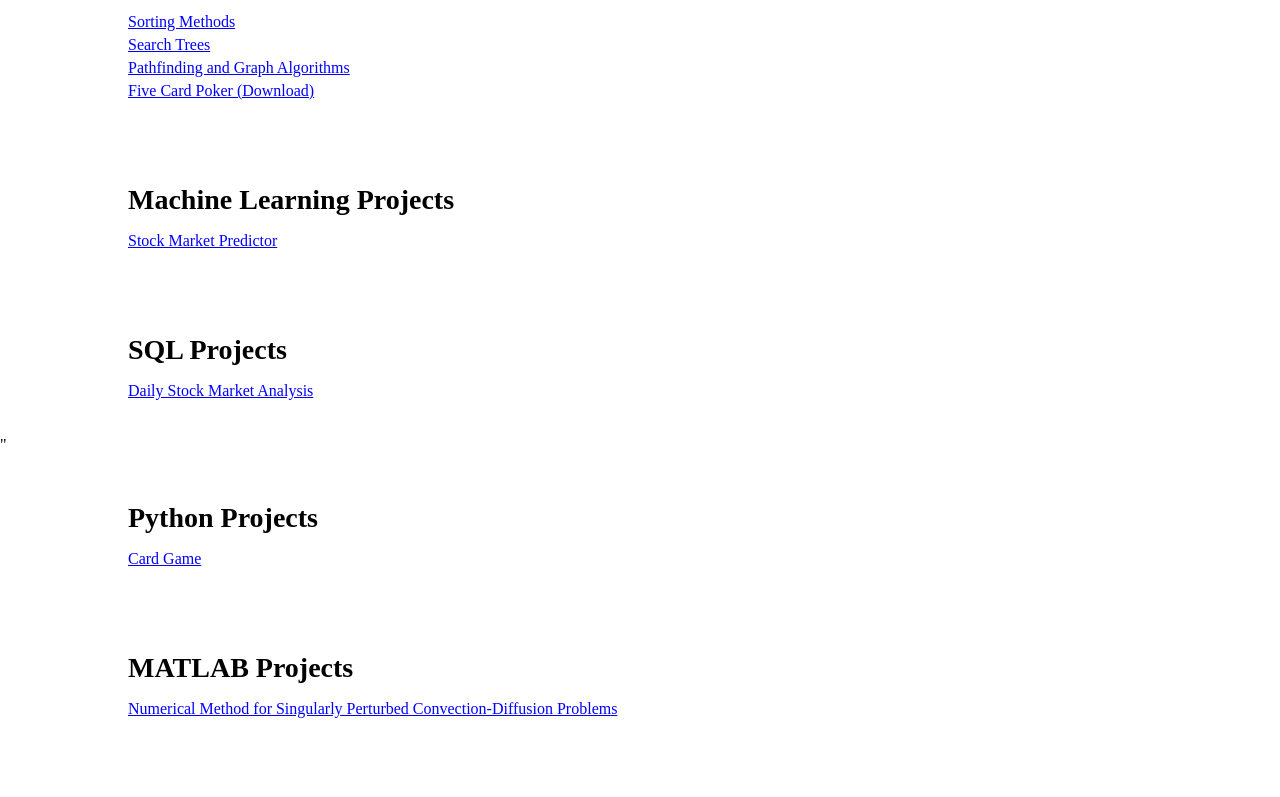
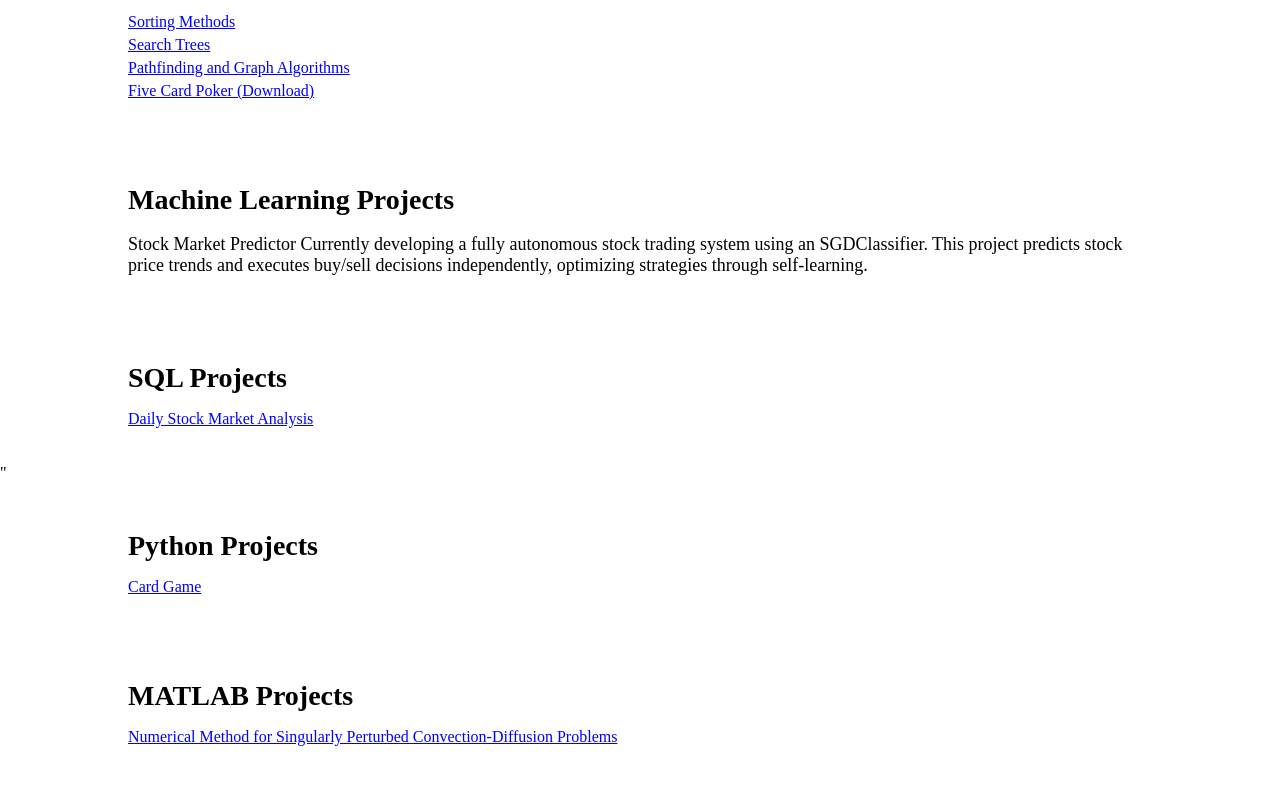
Before and after one commit to DanielGregory/DanielGregory.github.io, a plain HTML site: page index.html in a window 1280 px wide. Shown: the part 683-1480 px from the top of the page. Drawn offline with Linux system fonts and the light colour scheme.

Commit message:
Update index.html

```diff
--- a/index.html
+++ b/index.html
@@ -39,12 +39,19 @@
     </ul>
   </div>
 
-  <div id="ml-projects" class="projects">
-    <h3>Machine Learning Projects</h3>
-    <ul>
-      <li><a href="https://colab.research.google.com/drive/1Q15vtjbcG_I_Vy9XsZuA4qYmTbe-_fZN?usp=sharing">Stock Market Predictor</a></li>
-    </ul>
-  </div>
+<div id="ml-projects" class="projects">
+  <h3>Machine Learning Projects</h3>
+  <ul>
+    <li>
+      <a href="https://colab.research.google.com/drive/1Q15vtjbcG_I_Vy9XsZuA4qYmTbe-_fZN?usp=sharing">
+      </a>
+      <p>
+        Stock Market Predictor
+        Currently developing a fully autonomous stock trading system using an SGDClassifier. This project predicts stock price trends and executes buy/sell decisions independently, optimizing strategies through self-learning.
+      </p>
+    </li>
+  </ul>
+</div>
 
    <div id="SQL-projects" class="projects">
     <h3>SQL Projects</h3>
```
